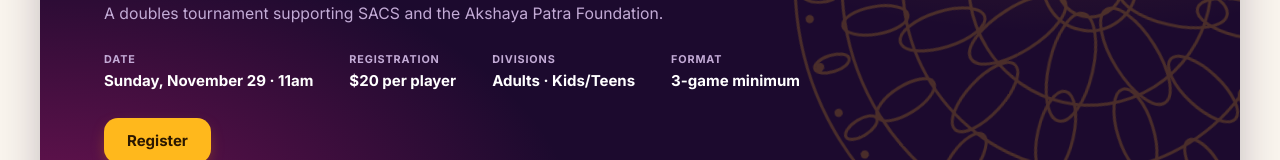
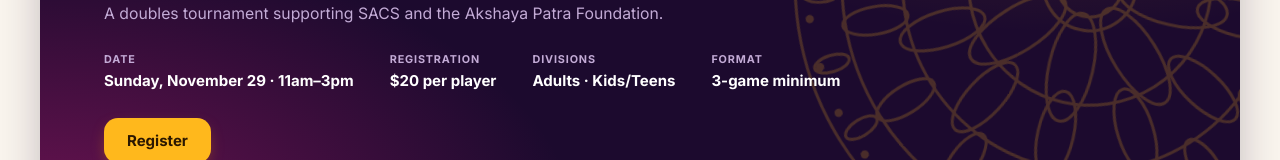
Before and after one commit to YashPatil321/YashPersonal, a React (Vite) app: page / in a window 1280 px wide. Shown: the part 359-519 px from the top of the page. Built offline with nearby package versions, Linux system fonts and the light colour scheme; no server answers; a web font is replaced by a local one.

Commit message:
Show the event time as 11am–3pm
Co-Authored-By: Claude Opus 5.5 <noreply@anthropic.com>
Claude-Session: https://claude.ai/code/session_01CaVy5a2j69bxfLaEnDCD2D

```diff
--- a/src/brand.js
+++ b/src/brand.js
@@ -14,7 +14,7 @@ export const BRAND = {
     /** Used to plan the schedule only; not shown to players. */
     hours: 4,
     /** When the event is, as shown to players. */
-    when: 'Sunday, November 29 · 11am',
+    when: 'Sunday, November 29 · 11am–3pm',
     /** ISO date the setup wizard starts with. */
     date: '2026-11-29',
     /** The only divisions. */
--- a/src/brand.ts
+++ b/src/brand.ts
@@ -14,7 +14,7 @@ export const BRAND = {
   /** Used to plan the schedule only; not shown to players. */
   hours: 4,
   /** When the event is, as shown to players. */
-  when: 'Sunday, November 29 · 11am',
+  when: 'Sunday, November 29 · 11am–3pm',
   /** ISO date the setup wizard starts with. */
   date: '2026-11-29',
   /** The only divisions. */
```
